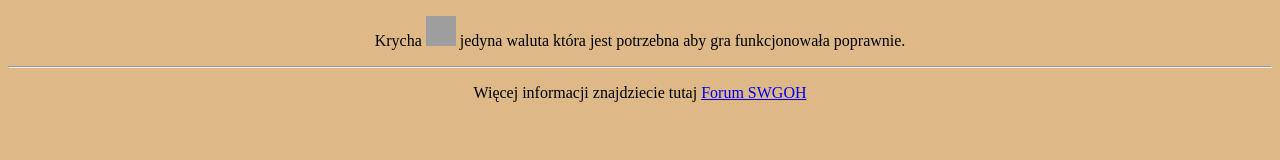
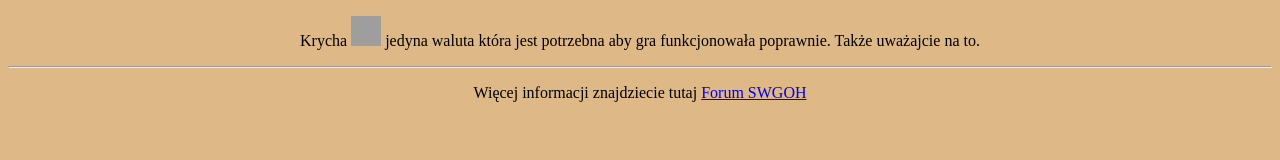
Before and after one commit to Patrixon/Projekt, a plain HTML site: page index.html in a window 1280 px wide. Drawn offline with Linux system fonts and the light colour scheme; grey boxes are pictures that could not be loaded.

```diff
--- a/index.html
+++ b/index.html
@@ -14,7 +14,8 @@
         width="30"
         height="30"
       />
-      jedyna waluta która jest potrzebna aby gra funkcjonowała poprawnie.
+      jedyna waluta która jest potrzebna aby gra funkcjonowała poprawnie. Także
+      uważajcie na to.
     </p>
     <hr />
     <p style="text-align: center;">
```
